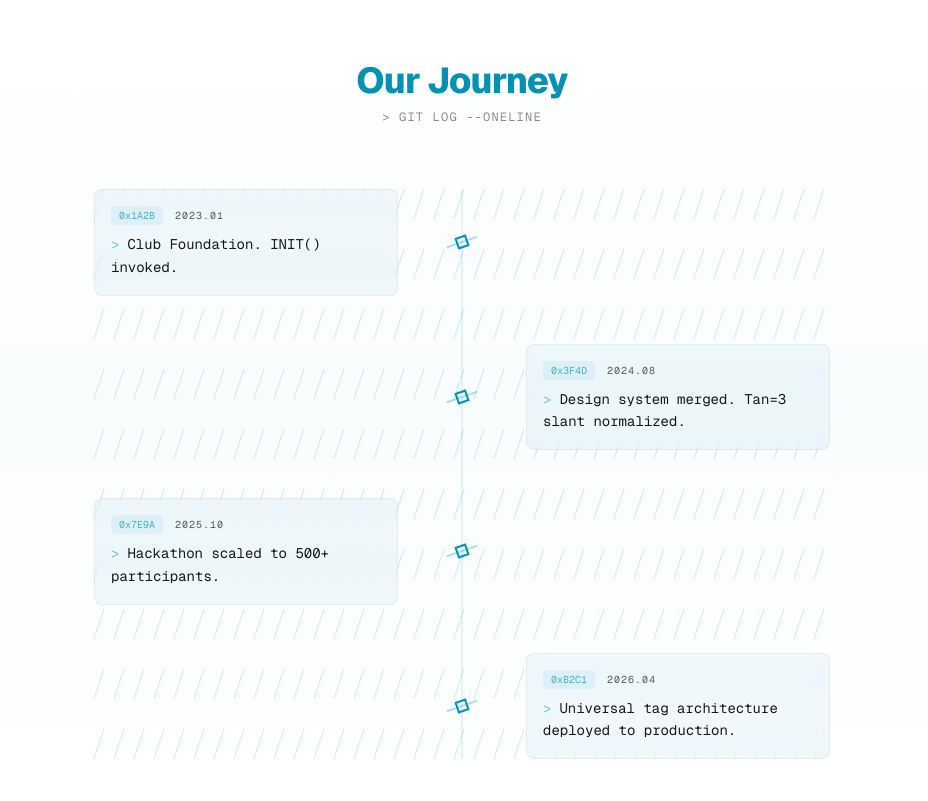
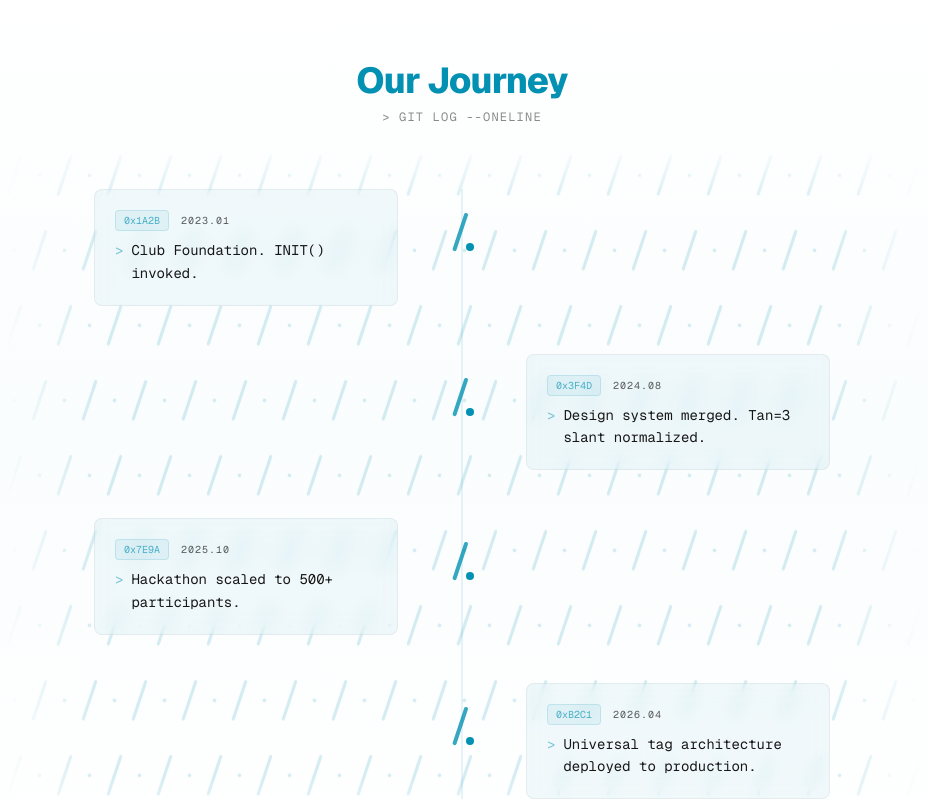
Before and after one commit to anuprovo-debnath/slashdot-website-2026, a Next.js app: page /slashdot-website-2026/team in a window 1280 px wide. Shown: the part 1280-2081 px from the top of the page, without its empty margins (178-1106 px from the left). Built offline with nearby package versions, Linux system fonts and the light colour scheme.

Commit message:
Teams timeline fix

```diff
--- a/src/components/ui/JourneyTimeline.tsx
+++ b/src/components/ui/JourneyTimeline.tsx
@@ -1,4 +1,5 @@
 import React from 'react';
+import SlashdotBackground from './SlashdotBackground';
 
 const milestones = [
   { commit: '0x1A2B', date: '2023.01', message: 'Club Foundation. INIT() invoked.' },
@@ -17,47 +18,67 @@
 
       <div className="relative">
         {/* The Central Spine (Vertical Line) */}
-        <div className="absolute left-[40px] md:left-1/2 top-0 bottom-0 w-px bg-[var(--color-primary)] opacity-20 transform md:-translate-x-1/2"></div>
+        <div className="absolute left-[40px] md:left-1/2 top-0 bottom-0 w-px bg-[var(--color-primary)] opacity-20 transform md:-translate-x-1/2 z-[5]"></div>
 
-        {/* Connectors with Tan=3 Slant (71 deg) using SVG */}
-        <svg className="absolute inset-0 w-full h-full pointer-events-none opacity-20" aria-hidden="true">
-          <defs>
-            <pattern id="tan3-pattern" width="20" height="60" patternUnits="userSpaceOnUse">
-              <path d="M-10,60 l30,-90" stroke="var(--color-primary)" strokeWidth="1" fill="none" />
-            </pattern>
-          </defs>
-          <rect width="100%" height="100%" fill="url(#tan3-pattern)" />
-        </svg>
-
-        <div className="space-y-12">
-          {milestones.map((item, index) => (
-            <div key={item.commit} className="relative flex flex-col md:flex-row items-start md:items-center group">
-              {/* Node Indicator */}
-              <div className="absolute left-[40px] md:left-1/2 transform -translate-x-1/2 flex items-center justify-center">
-                <div className="w-3 h-3 bg-[var(--background)] border-2 border-[var(--color-primary)] rotate-[-19deg] z-10 group-hover:scale-150 transition-transform duration-300"></div>
-                <div className="absolute w-8 h-[2px] bg-[var(--color-primary)] opacity-30 group-hover:w-16 transition-all duration-300 rotate-[-19deg]"></div>
+        {/* Official Slashdot Brand Background */}
+        <div className="absolute top-5 bottom-5 inset-x-0 opacity-40 pointer-events-none z-0 scale-125 [mask-image:linear-gradient(to_bottom,transparent,black_10%,black_90%,transparent),linear-gradient(to_right,transparent,black_10%,black_90%,transparent)] [mask-composite:intersect] [-webkit-mask-composite:source-in]">
+          <SlashdotBackground className="!h-full !bg-transparent !border-0" />
         </div>
 
-              {/* Content Panel */}
-              <div className={`ml-20 md:ml-0 md:w-1/2 flex ${index % 2 === 0 ? 'md:justify-end md:pr-16' : 'md:justify-start md:pl-16 md:ml-auto'}`}>
-                <div className="bg-[#0291B2]/5 border border-black/5 dark:border-white/5 p-4 rounded-lg relative overflow-hidden group-hover:border-[var(--color-primary)]/50 transition-colors duration-300 backdrop-blur-sm">
+        <div className="relative z-10 space-y-12">
+          {milestones.map((item, index) => {
+            const isLeftNode = index % 2 === 0;
+
+            return (
+              <div key={item.commit} className="relative flex flex-col md:flex-row items-start md:items-center group">
+
+                {/* DYNAMIC NODE INDICATOR (Merged Logic) */}
+                <div className="absolute left-[40px] md:left-1/2 transform -translate-x-1/2 flex items-center justify-center w-16 h-16">
+
+                  {/* The Pivot Dot */}
+                  <div className="absolute w-2 h-2 bg-[var(--color-primary)] rounded-full z-10 transition-transform duration-500 translate-x-2 group-hover:scale-125 group-hover:translate-x-0"></div>
+
+                  {/* The Slash (Tan=3 Initial Slant) */}
+                  <div
+                    className={`absolute h-1 bg-[var(--color-primary)] rounded-full transition-all duration-700 ease-in-out
+
+                      /* POSITIONING & INITIAL STATE */
+                      right-1/2 w-10 origin-right
+                      rotate-[108.43deg] opacity-80
+                      -translate-x-2 translate-y-1
+
+                      /* DYNAMIC ANIMATION SWEEP */
+                      ${isLeftNode
+                        ? 'group-hover:-translate-x-14 group-hover:-translate-y-0 group-hover:rotate-[180deg] group-hover:w-11 group-hover:opacity-100'
+                        : 'group-hover:translate-x-3 group-hover:-translate-y-0 group-hover:rotate-[180deg] group-hover:w-11 group-hover:opacity-100'
+                      }
+                    `}
+                  ></div>
+                </div>
+
+                {/* Content Panel (Original Styling) */}
+                <div className={`ml-20 md:ml-0 md:w-1/2 flex ${isLeftNode ? 'md:justify-end md:pr-16' : 'md:justify-start md:pl-16 md:ml-auto'}`}>
+                  <div className="bg-[#0291B2]/5 border border-black/5 dark:border-white/5 p-5 rounded-lg relative overflow-hidden group-hover:border-[var(--color-primary)]/50 transition-all duration-300 backdrop-blur-sm group-hover:shadow-[0_0_30px_-10px_rgba(0,163,204,0.3)]">
+
                     {/* Subtle Slant Background */}
                     <div className="absolute -inset-1 bg-gradient-to-r from-transparent via-[var(--color-primary)]/5 to-transparent skew-x-[-19deg] translate-x-[-100%] group-hover:translate-x-[100%] transition-transform duration-1000"></div>
 
                     <div className="flex items-center gap-3 mb-2 opacity-70">
-                    <span className="font-mono text-[10px] bg-[var(--color-primary)]/10 text-[var(--color-primary)] px-2 py-0.5 rounded">
+                      <span className="font-mono text-[10px] bg-[var(--color-primary)]/10 text-[var(--color-primary)] px-2 py-0.5 rounded border border-[var(--color-primary)]/20">
                         {item.commit}
                       </span>
                       <span className="font-mono text-[10px] tracking-widest">{item.date}</span>
                     </div>
-                  <p className="font-mono text-sm leading-relaxed">
-                    <span className="text-[var(--color-primary)] opacity-50 mr-2">&gt;</span>
-                    {item.message}
-                  </p>
+
+                    <div className="flex items-start gap-2 font-mono text-sm leading-relaxed">
+                      <span className="text-[var(--color-primary)] opacity-50 shrink-0">&gt;</span>
+                      <p>{item.message}</p>
                     </div>
                   </div>
                 </div>
-          ))}
+              </div>
+            );
+          })}
         </div>
       </div>
     </div>
--- /dev/null
+++ b/src/components/ui/SlashdotBackground.tsx
@@ -0,0 +1,58 @@
+'use client';
+import React, { useEffect, useState } from 'react';
+import { useTheme } from 'next-themes';
+
+export default function SlashdotBackground({ className = "h-48" }: { className?: string }) {
+  const { resolvedTheme } = useTheme();
+  const [mounted, setMounted] = useState(false);
+
+  useEffect(() => {
+    setMounted(true);
+  }, []);
+
+  if (!mounted) return <div className={`w-full bg-gray-50 dark:bg-background ${className}`} />;
+
+  return (
+    <div className={`w-full relative overflow-hidden flex items-center justify-center bg-gray-50 dark:bg-background border-b border-gray-200 dark:border-white/5 transition-colors duration-300 ${className}`}>
+      <svg className="absolute inset-0 w-full h-full" xmlns="http://www.w3.org/2000/svg">
+        <defs>
+          {/* UP GROUP: Moves entirely along the Tan=3 slope (80, -240) */}
+          <pattern id="matrix-up" x="0" y="0" width="80" height="240" patternUnits="userSpaceOnUse">
+            <animateTransform attributeName="patternTransform" type="translate" from="0 0" to="80 -240" dur="15s" repeatCount="indefinite" />
+            {/* R0C0 */} <line x1="5" y1="45" x2="15" y2="15" stroke="var(--color-primary)" strokeWidth="2.5" strokeLinecap="round" strokeOpacity="0.4" />
+            {/* R1C3 */} <line x1="65" y1="105" x2="75" y2="75" stroke="var(--color-primary)" strokeWidth="2.5" strokeLinecap="round" strokeOpacity="0.4" />
+            {/* R2C2 */} <line x1="45" y1="165" x2="55" y2="135" stroke="var(--color-primary)" strokeWidth="2.5" strokeLinecap="round" strokeOpacity="0.4" />
+            {/* R3C1 */} <line x1="25" y1="225" x2="35" y2="195" stroke="var(--color-primary)" strokeWidth="2.5" strokeLinecap="round" strokeOpacity="0.4" />
+          </pattern>
+
+          {/* DOWN GROUP: Moves oppositely along the Tan=3 slope (-80, 240) */}
+          <pattern id="matrix-down" x="0" y="0" width="80" height="240" patternUnits="userSpaceOnUse">
+            <animateTransform attributeName="patternTransform" type="translate" from="0 0" to="-80 240" dur="15s" repeatCount="indefinite" />
+            {/* R0C2 */} <line x1="45" y1="45" x2="55" y2="15" stroke="var(--color-primary)" strokeWidth="2.5" strokeLinecap="round" strokeOpacity="0.4" />
+            {/* R1C1 */} <line x1="25" y1="105" x2="35" y2="75" stroke="var(--color-primary)" strokeWidth="2.5" strokeLinecap="round" strokeOpacity="0.4" />
+            {/* R2C0 */} <line x1="5" y1="165" x2="15" y2="135" stroke="var(--color-primary)" strokeWidth="2.5" strokeLinecap="round" strokeOpacity="0.4" />
+            {/* R3C3 */} <line x1="65" y1="225" x2="75" y2="195" stroke="var(--color-primary)" strokeWidth="2.5" strokeLinecap="round" strokeOpacity="0.4" />
+          </pattern>
+
+          {/* STATIC DOTS: Repeats every 40x120 within the matrix */}
+          <pattern id="matrix-dots" x="0" y="0" width="40" height="120" patternUnits="userSpaceOnUse">
+            {/* R0C1 */}
+            <circle cx="30" cy="30" r="1.5" fill="var(--color-primary)" fillOpacity="0.4">
+              <animate attributeName="r" values="1;2.2;1" dur="3s" repeatCount="indefinite" />
+              <animate attributeName="fill-opacity" values="0.2;0.7;0.2" dur="3s" repeatCount="indefinite" />
+            </circle>
+            {/* R1C0 */}
+            <circle cx="10" cy="90" r="1.5" fill="var(--color-primary)" fillOpacity="0.4">
+              <animate attributeName="r" values="1;3;1" dur="3s" repeatCount="indefinite" />
+              <animate attributeName="fill-opacity" values="0.2;0.7;0.2" dur="3s" repeatCount="indefinite" />
+            </circle>
+          </pattern>
+        </defs>
+
+        <rect width="100%" height="100%" fill="url(#matrix-up)" />
+        <rect width="100%" height="100%" fill="url(#matrix-down)" />
+        <rect width="100%" height="100%" fill="url(#matrix-dots)" />
+      </svg>
+    </div>
+  );
+}
```
Lines whose indentation alone changed are shown as unchanged.
